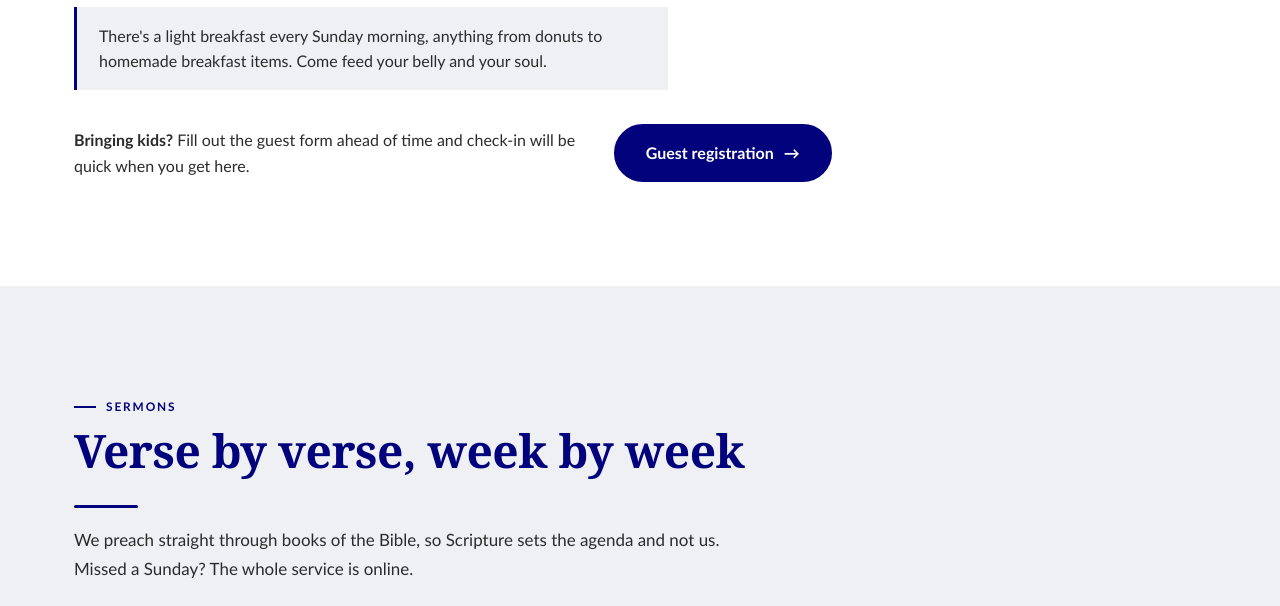
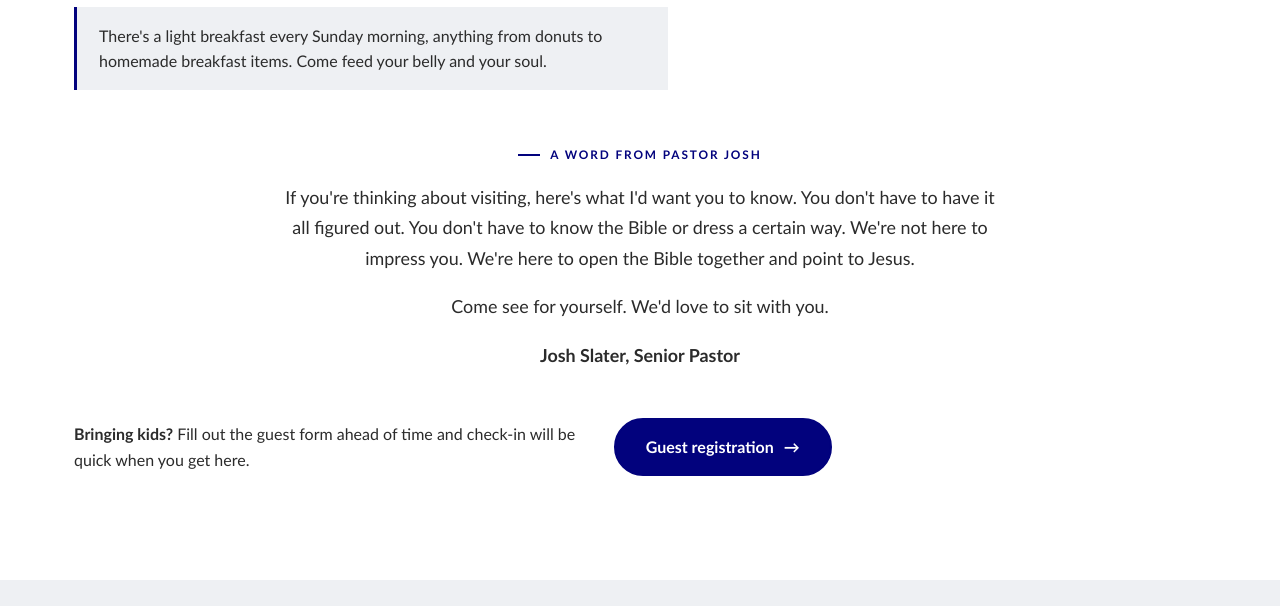
Before and after one commit to jslater1226/prairie-valley-church-site, a plain HTML site: page dist/index.html in a window 1280 px wide. Shown: the part 1500-2106 px from the top of the page. Drawn offline with Linux system fonts and the light colour scheme.

Commit message:
Add Listen on Spotify button and pastor's welcome
Co-Authored-By: Claude Sonnet 5.5 <noreply@anthropic.com>
Claude-Session: https://claude.ai/code/session_01Rx5zPWeuNRQ1cj53fH2XEZ

```diff
--- a/dist/index.html
+++ b/dist/index.html
@@ -196,6 +196,9 @@
 .series-badge .btn.solid{background:var(--white);color:var(--navy);border-color:var(--white);}
 .btn.sm{padding:10px 20px;font-size:.92rem;}
 .series-links{display:flex;flex-wrap:wrap;gap:10px;}
+.pastor-welcome{max-width:720px;margin:48px auto;text-align:center;}
+.pastor-welcome p{font-size:1.12rem;line-height:1.7;}
+.pastor-welcome .sig{font-weight:600;margin-top:18px;}
 .avatar{width:112px;height:112px;border-radius:50%;object-fit:cover;margin-bottom:16px;display:block;background:var(--panel);box-shadow:0 0 0 3px var(--white),0 0 0 4px var(--line);}
 .elder-list{list-style:none;margin:0;padding:0;display:grid;grid-template-columns:repeat(2,1fr);column-gap:40px;border-top:1px solid var(--line);}
 .elder-list li{padding:16px 0;border-bottom:1px solid var(--line);display:flex;align-items:baseline;gap:12px;flex-wrap:wrap;}
@@ -303,6 +306,7 @@
         </div>
       </div>
       <div class="callout reveal">There's a light breakfast every Sunday morning, anything from donuts to homemade breakfast items. Come feed your belly and your soul.</div>
+      <div class="pastor-welcome reveal"><span class="kicker">A word from Pastor Josh</span><p>If you're thinking about visiting, here's what I'd want you to know. You don't have to have it all figured out. You don't have to know the Bible or dress a certain way. We're not here to impress you. We're here to open the Bible together and point to Jesus.</p><p>Come see for yourself. We'd love to sit with you.</p><p class="sig">Josh Slater, Senior Pastor</p></div>
       <div class="visit-guest reveal">
         <p><strong>Bringing kids?</strong> Fill out the guest form ahead of time and check-in will be quick when you get here.</p>
         <a class="btn solid" href="https://pvbchurch.churchcenter.com/people/forms/1016710" target="_blank" rel="noopener">Guest registration <span class="arrow">&rarr;</span></a>
@@ -328,7 +332,7 @@
         </div>
         <div class="series-side">
           <span class="kicker">Recent series</span>
-          <p>Pick a series and start anywhere.</p><div class="series-links"><a class="btn sm" href="https://pvbchurch.churchcenter.com/channels/25138/series/79553" target="_blank" rel="noopener">Romans: Power of the Gospel <span class="arrow">&rarr;</span></a><a class="btn sm" href="https://pvbchurch.churchcenter.com/channels/25138/series/68521" target="_blank" rel="noopener">Ephesians: United in Christ <span class="arrow">&rarr;</span></a><a class="btn sm" href="https://pvbchurch.churchcenter.com/channels/25138/series/67211" target="_blank" rel="noopener">Sacred Songs <span class="arrow">&rarr;</span></a><a class="btn sm" href="https://pvbchurch.churchcenter.com/channels/25138/series/73927" target="_blank" rel="noopener">Songs of the Savior <span class="arrow">&rarr;</span></a><a class="btn sm" href="https://pvbchurch.churchcenter.com/channels/25138/series/84988" target="_blank" rel="noopener">Life in His Name (Easter 2026) <span class="arrow">&rarr;</span></a></div><p>This Advent, we're walking through the book of Ruth.</p>
+          <p>Pick a series and start anywhere.</p><div class="series-links"><a class="btn sm" href="https://pvbchurch.churchcenter.com/channels/25138/series/79553" target="_blank" rel="noopener">Romans: Power of the Gospel <span class="arrow">&rarr;</span></a><a class="btn sm" href="https://pvbchurch.churchcenter.com/channels/25138/series/68521" target="_blank" rel="noopener">Ephesians: United in Christ <span class="arrow">&rarr;</span></a><a class="btn sm" href="https://pvbchurch.churchcenter.com/channels/25138/series/67211" target="_blank" rel="noopener">Sacred Songs <span class="arrow">&rarr;</span></a><a class="btn sm" href="https://pvbchurch.churchcenter.com/channels/25138/series/73927" target="_blank" rel="noopener">Songs of the Savior <span class="arrow">&rarr;</span></a><a class="btn sm" href="https://pvbchurch.churchcenter.com/channels/25138/series/84988" target="_blank" rel="noopener">Life in His Name (Easter 2026) <span class="arrow">&rarr;</span></a><a class="btn sm solid" href="https://open.spotify.com/show/6NEX80RdBrwMrF0W7JqqOR" target="_blank" rel="noopener">Listen on Spotify <span class="arrow">&rarr;</span></a></div><p>This Advent, we're walking through the book of Ruth.</p>
         </div>
       </div>
     </div>
```
Also changed, not shown: build/copyedit.txt.
